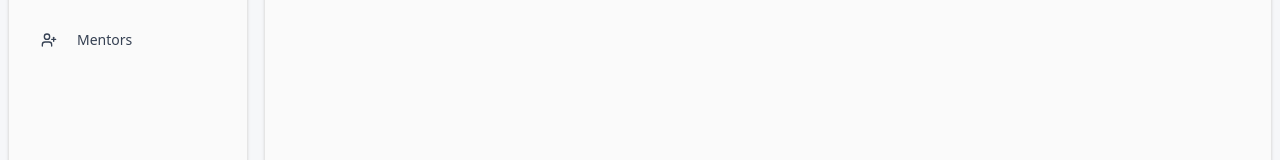
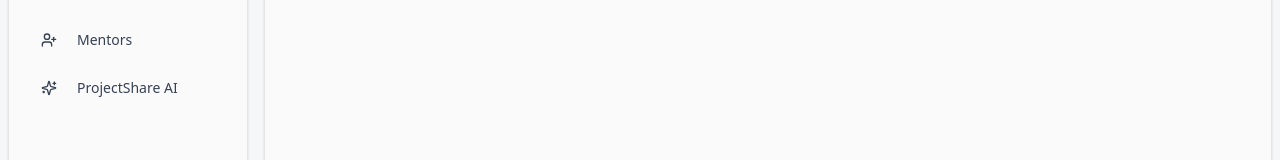
Before and after one commit to srishticampus/Project-Share, a React (Vite) app in the folder client/: page /creator/projects in a window 1280 px wide. Shown: the part 360-520 px from the top of the page. Built offline with nearby package versions, Linux system fonts and the light colour scheme; no server answers.

Commit message:
AI on sidebar

```diff
--- a/client/src/components/pages/creator/CreatorLayout.jsx
+++ b/client/src/components/pages/creator/CreatorLayout.jsx
@@ -7,7 +7,8 @@ import {
   ListChecks,
   MessageSquarePlus,
   Users,
-  UserPlus
+  UserPlus,
+  Sparkles
 } from "lucide-react";
 import {
   Sidebar,
@@ -63,6 +64,11 @@ const menuItems = [
     path: "/creator/mentors",
     icon: UserPlus,
   },
+  {
+    text:"ProjectShare AI",
+    path: "/creator/projectshare-ai-chat",
+    icon: Sparkles,
+  }
 ];
 
 function AppSidebar() {
```
